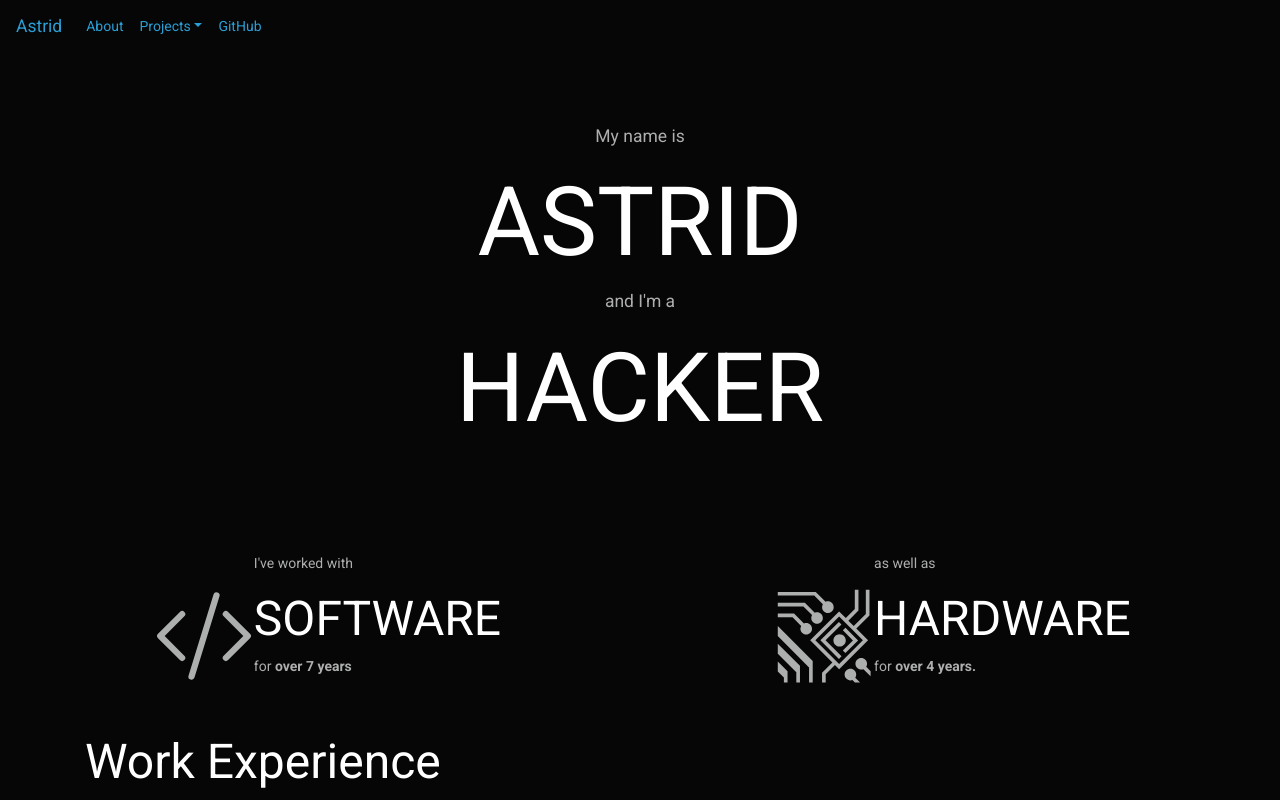
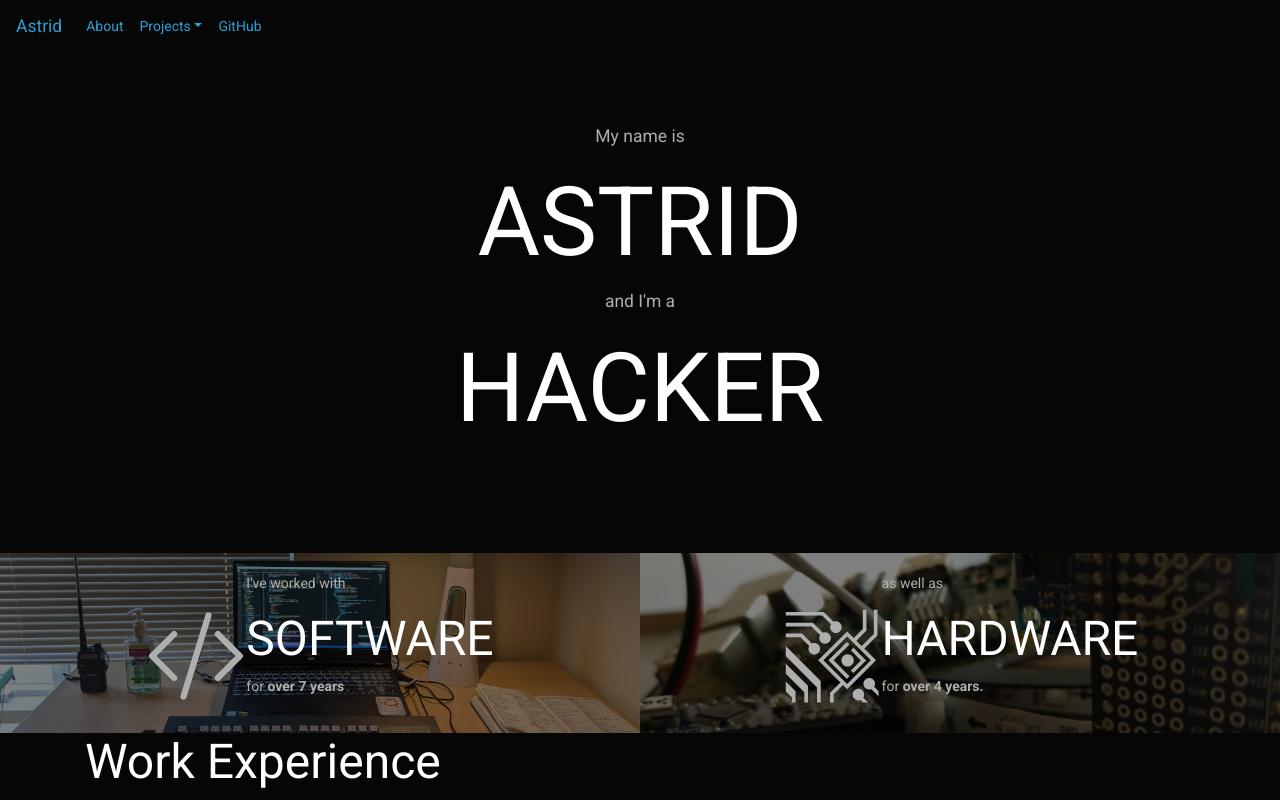
Before and after one commit to ifd3f/astrid.tech-old, a React (Create React App) app: page / in a window 1280 px wide. Shown: the top 800 px of the page. Built offline with nearby package versions, Linux system fonts and the light colour scheme; what react-in-viewport would draw is missing.

Commit message:
Add images to the subheadings

```diff
--- a/src/homepage/Heading.jsx
+++ b/src/homepage/Heading.jsx
@@ -3,13 +3,35 @@ import { BsCodeSlash } from "react-icons/bs";
 import { GiCircuitry } from "react-icons/gi";
 import { Col, Jumbotron, Row } from "reactstrap";
 import { HardwareYears, ProgrammingYears } from "./YearsSince";
-import { imgCoding } from "../assets";
+import { imgCoding, imgHardware } from "../assets";
 
 import style from "./heading.module.css";
 
-function IconInfoDisplay({ icon, children }) {
+function Headline() {
   return (
-    <div className={style.subDisplayOuter}>
+    <div className={style.headlineOuter}>
+      <div className={style.headline}>
+        <div>
+          <p className="lead">My name is</p>
+          <h1 className="display-1">ASTRID</h1>
+          <p className="lead">and I'm a</p>
+          <h1 className="display-1">HACKER</h1>
+        </div>
+      </div>
+    </div>
+  );
+}
+
+function IconInfoDisplay({ icon, imageSrc, children }) {
+  return (
+    <div
+      className={style.subDisplayOuter}
+      style={{
+        background: `linear-gradient(rgba(0, 0, 0, 0.5), rgba(0, 0, 0, 0.5)), url(${imageSrc})`,
+        backgroundSize: "cover",
+        backgroundPosition: "center",
+      }}
+    >
       <div className={style.subDisplay}>
         <div style={{ fontSize: 100, height: "100%" }}>{icon}</div>
         <div>{children}</div>
@@ -20,19 +42,10 @@ function IconInfoDisplay({ icon, children }) {
 
 function HeadingSection() {
   return (
-    <div className={style.homepageTop}>
-      <div className={style.headlineOuter}>
-        <div className={style.headline}>
-          <div>
-            <p className="lead">My name is</p>
-            <h1 className="display-1">ASTRID</h1>
-            <p className="lead">and I'm a</p>
-            <h1 className="display-1">HACKER</h1>
-          </div>
-        </div>
-      </div>
+    <header className={style.homepageTop}>
+      <Headline />
       <div className={style.subRow}>
-        <IconInfoDisplay icon={<BsCodeSlash />}>
+        <IconInfoDisplay icon={<BsCodeSlash />} imageSrc={imgCoding}>
           <p>I've worked with</p>
           <h2>SOFTWARE</h2>
           <p>
@@ -42,7 +55,7 @@ function HeadingSection() {
             </strong>
           </p>
         </IconInfoDisplay>
-        <IconInfoDisplay icon={<GiCircuitry />}>
+        <IconInfoDisplay icon={<GiCircuitry />} imageSrc={imgHardware}>
           <p>as well as</p>
           <h2>HARDWARE</h2>
           <p>
@@ -53,7 +66,7 @@ function HeadingSection() {
           </p>
         </IconInfoDisplay>
       </div>
-    </div>
+    </header>
   );
 }
 
--- a/src/homepage/Homepage.jsx
+++ b/src/homepage/Homepage.jsx
@@ -8,13 +8,15 @@ import ProjectsSection from "./Projects";
 
 function Homepage() {
   return (
-    <Container fluid>
+    <>
       <HeadingSection />
-      <ExperienceSection />
-      <SkillsSection />
-      <ProjectsSection />
-      <FooterSection />
-    </Container>
+      <Container fluid>
+        <ExperienceSection />
+        <SkillsSection />
+        <ProjectsSection />
+        <FooterSection />
+      </Container>
+    </>
   );
 }
 
--- a/src/homepage/heading.module.css
+++ b/src/homepage/heading.module.css
@@ -28,6 +28,7 @@
 
 .subDisplay {
   display: inline-flex;
+  padding-top: 20px;
   margin-left: auto;
   margin-right: auto;
 }
@@ -41,5 +42,9 @@
   }
   .subDisplayOuter {
     width: 100%;
+    height: 200px;
+  }
+  .subDisplay {
+    padding-top: 30px;
   }
 }
```
